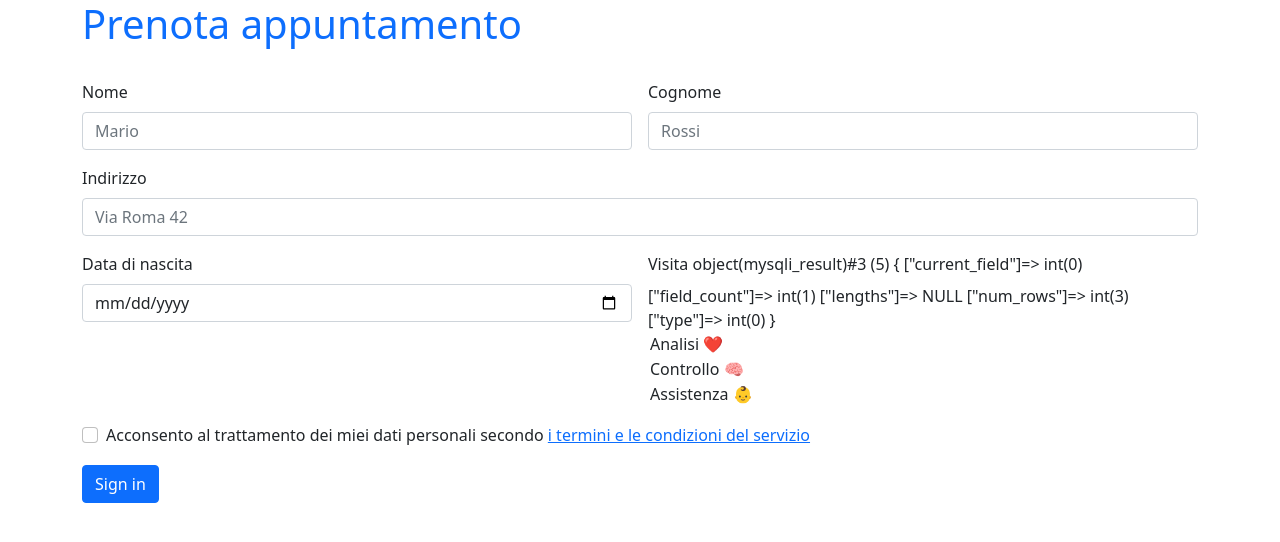
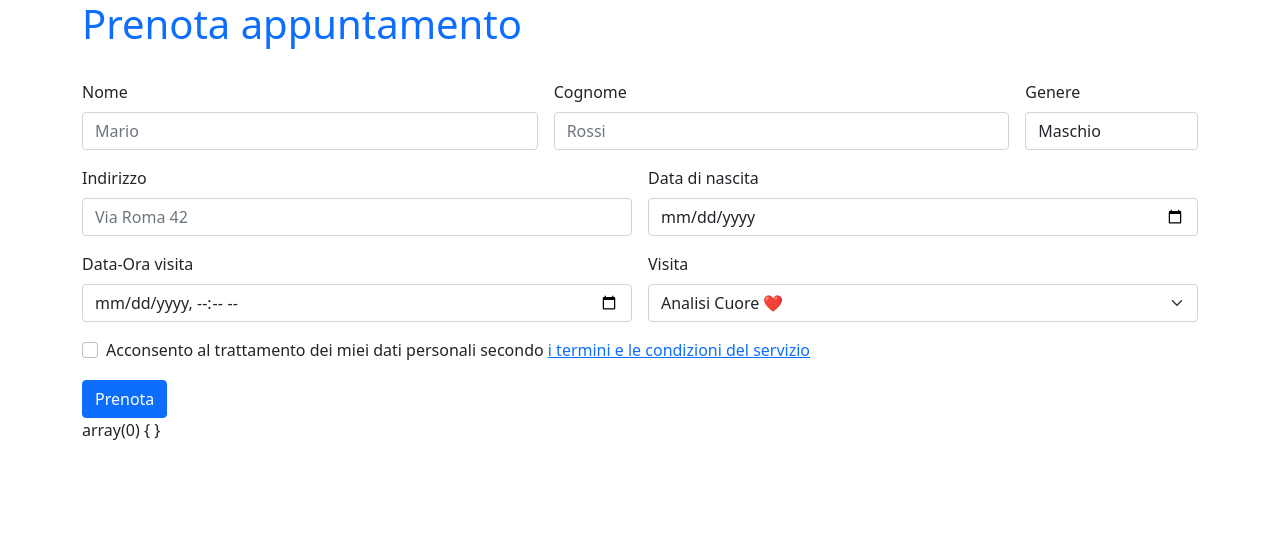
Before and after one commit to Alby7503/Studio-Medico, a PHP site: page /schedule.php in a window 1280 px wide. Shown: the top 542 px of the page. Run offline with PHP 8.4, Linux system fonts and the light colour scheme; data comes from the database, SQL or seed files in the repository; some libraries are stand-ins or nearby versions.

Commit message:
proseguimento

```diff
--- a/schedule.php
+++ b/schedule.php
@@ -16,47 +16,92 @@
     <div class="container">
         <h1 class="text-primary">Prenota appuntamento</h1>
         <br>
-        <form class="row g-3">
-            <div class="col-md-6">
+        <form class="row g-3 needs-validation" method="POST">
+            <!--Nome-->
+            <div class="col-md-5">
                 <label for="nome" class="form-label">Nome</label>
-                <input type="text" class="form-control" id="nome" placeholder="Mario" autocomplete="name">
+                <input type="text" class="form-control" id="nome" name="nome" placeholder="Mario" autocomplete="name" required>
             </div>
-            <div class="col-md-6">
+            <!--Cognome-->
+            <div class="col-md-5">
                 <label for="cognome" class="form-label">Cognome</label>
-                <input type="text" class="form-control" id="cognome" placeholder="Rossi" autocomplete="family-name">
+                <input type="text" class="form-control" id="cognome" name="cognome" placeholder="Rossi" autocomplete="family-name" required>
             </div>
-            <div class="col-12">
+            <!--Genere-->
+            <div class="col-md-2">
+                <label for="genere" class="form-label">Genere</label>
+                <select class="form-control" id="genere" name="genere" autocomplete="sex" required>
+                    <option value="M">Maschio</option>
+                    <option value="F">Femmina</option>
+                </select>
+            </div>
+            <!--Indirizzo-->
+            <div class="col-6">
                 <label for="indirizzo" class="form-label">Indirizzo</label>
-                <input type="text" class="form-control" id="indirizzo" placeholder="Via Roma 42" autocomplete="street-address">
+                <input type="text" class="form-control" id="indirizzo" name="indirizzo" placeholder="Via Roma 42" autocomplete="street-address" required>
             </div>
+            <!--Data di nascita-->
             <div class="col-md-6">
                 <label for="nascita" class="form-label">Data di nascita</label>
-                <input type="date" class="form-control" id="nascita" autocomplete="bday">
+                <input type="date" class="form-control" id="nascita" name="data_nascita" autocomplete="bday" required>
             </div>
+            <!--Data visita-->
+            <div class="col-md-6">
+                <label for="data-ora_visita" class="form-label">Data-Ora visita</label>
+                <input type="datetime-local" class="form-control" id="data-ora_visita" name="data-ora_visita" required>
+            </div>
+            <!--Tipo visita-->
             <div class="col-md-6">
                 <label for="visita" class="form-label">Visita</label>
-                <!--<select id="visita" class="form-select">-->
+                <select id="visita" class="form-select" name="visita" required>
                     <?php
-                    $result = query("SELECT nome FROM visita");
+                    $result = query("SELECT id_visita, nome FROM visita");
                     var_dump($result);
                     while ($row = $result->fetch_assoc()) {
-                        echo "<option value='" . $row['nome'] . "'>" . $row['nome'] . "</option>";
+                        echo "<option value='" . $row['id_visita'] . "'>" . $row['nome'] . "</option>";
                     }
                     ?>
-                <!--</select>-->
+                </select>
             </div>
+            <!--Privacy-->
             <div class="col-12">
                 <div class="form-check">
-                    <input class="form-check-input" type="checkbox" id="gridCheck">
-                    <label class="form-check-label" for="gridCheck">
+                    <input class="form-check-input" type="checkbox" id="privacy" required>
+                    <label class="form-check-label" for="privacy">
                         Acconsento al trattamento dei miei dati personali secondo <a href="privacy.txt">i termini e le condizioni del servizio</a>
                     </label>
                 </div>
             </div>
             <div class="col-12">
-                <button type="submit" class="btn btn-primary">Sign in</button>
+                <button type="submit" class="btn btn-primary">Prenota</button>
             </div>
         </form>
+        <?php
+        var_dump($_POST);
+        if ($_SERVER['REQUEST_METHOD'] === 'POST') {
+            $info = [
+                'nome',
+                'cognome',
+                //'indirizzo' => $_POST['indirizzo'],
+                'data_nascita',
+                'genere'
+            ];
+            $paziente = array();
+            foreach ($info as $key) {
+                $paziente[$key] = $_POST[$key];
+            }
+            $sql = 'INSERT INTO paziente(';
+            $sql .= implode(',', array_keys($paziente));
+            $sql .= ') VALUES (';
+            $sql .= str_repeat('?,', count($paziente) - 1);
+            $sql .= '?)';
+            $result = bind_query($sql, array_values($paziente));
+
+            $medico = 'SELECT id_medico FROM medico WHERE cod_specializzazione = ' . $_POST['visita'];
+            $visita = $_POST['visita'];
+            $paziente = $result->insert_id;
+        }
+        ?>
     </div>
 </body>
 
--- a/utility.php
+++ b/utility.php
@@ -8,7 +8,8 @@
 
 function query($sql)
 {
-    $conn = new mysqli('localhost', 'root', '', 'studio_medico');
+    $conn = new mysqli('127.0.0.1', 'root', '', 'studio_medico');
+
     //$conn = new mysqli(socket: '/Users/albertovona/.bitnami/stackman/machines/xampp/volumes/root/var/mysql/mysql.sock', port: 3306, username: 'root', password: '', database: 'studio_medico');
     if ($conn->connect_error) {
         die("Connection failed: " . $conn->connect_error);
@@ -17,3 +18,16 @@
     $conn->close();
     return $result;
 }
+
+function bind_query($sql, $params)
+{
+    $conn = new mysqli('127.0.0.1', 'root', '', 'studio_medico');
+    $stmt = $conn->prepare($sql);
+    $types = str_repeat('s', count($params));
+    $stmt->bind_param($types, ...$params);
+    $stmt->execute();
+    $result = $stmt->get_result();
+    $stmt->close();
+    $conn->close();
+    return $result;
+}
```
Also changed, not shown: SM.sql (+11 -8 lines).
